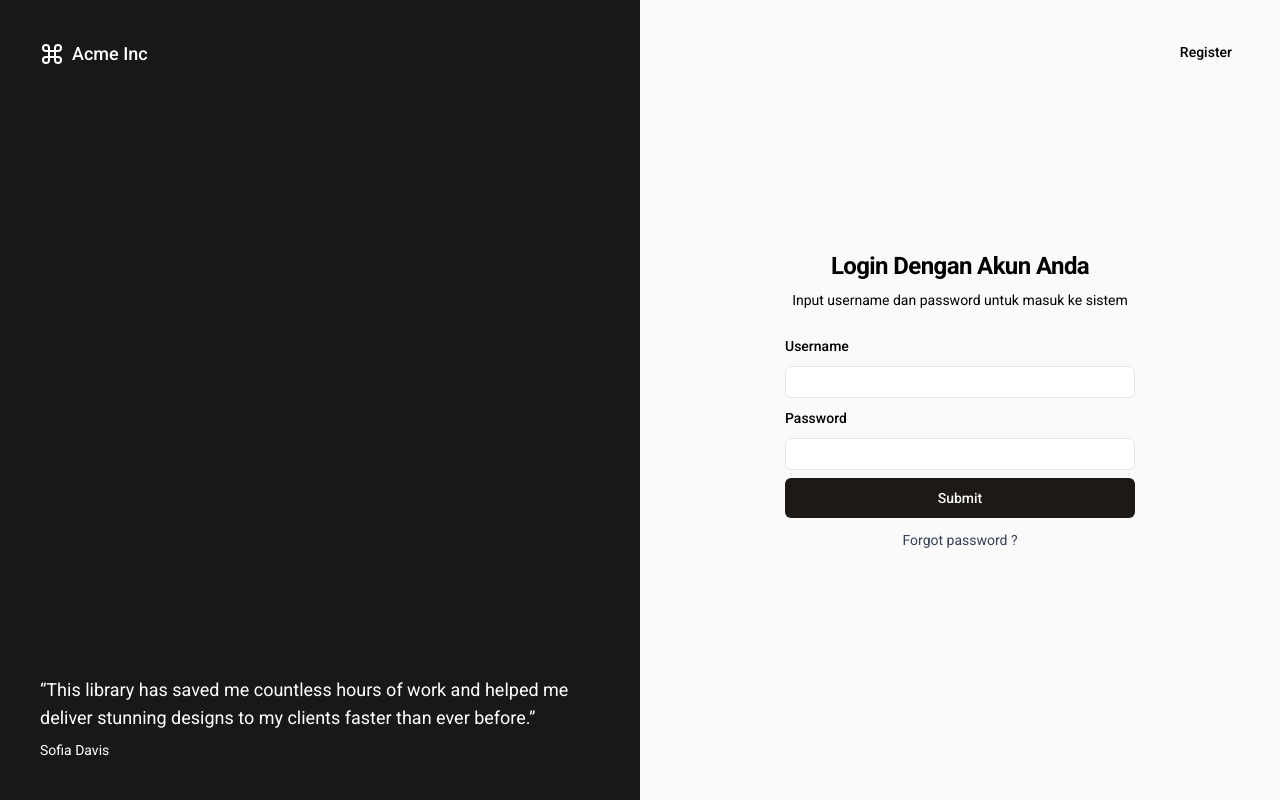
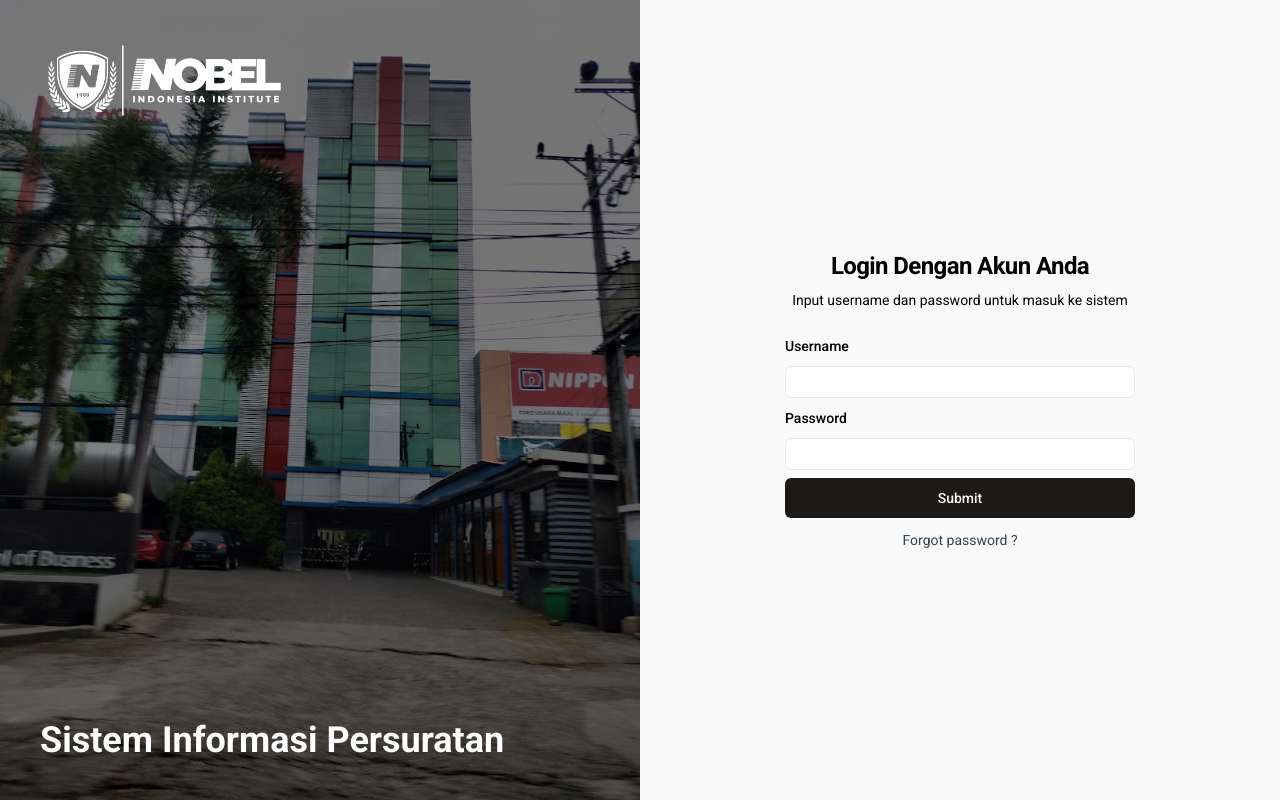
Before and after one commit to ITB-Nobel/nobel-sips-frontend, a Next.js app: page /auth/login in a window 1280 px wide. Built offline with nearby package versions, Linux system fonts and the light colour scheme.

Commit message:
change dashboard overview

```diff
--- a/src/app/auth/components/left-layout.tsx
+++ b/src/app/auth/components/left-layout.tsx
@@ -1,30 +1,34 @@
+import Image from "next/image";
+
 export default function AuthLeftLayout(){
     return  <div className="relative hidden h-full flex-col bg-muted p-10 text-white dark:border-r lg:flex">
-        <div className="absolute inset-0 bg-zinc-900"/>
+        <div className="absolute inset-0 ">
+            <div className={"relative w-full h-screen brightness-50"}>
+                <Image src={"/nobel.jpeg"}
+                       alt={"Nobel Building"}
+                       objectFit={"center"}
+                       fill={true}
+                />
+            </div>
+
+        </div>
         <div className="relative z-20 flex items-center text-lg font-medium">
-            <svg
-                xmlns="http://www.w3.org/2000/svg"
-                viewBox="0 0 24 24"
-                fill="none"
-                stroke="currentColor"
-                strokeWidth="2"
-                strokeLinecap="round"
-                strokeLinejoin="round"
-                className="mr-2 h-6 w-6"
-            >
-                <path d="M15 6v12a3 3 0 1 0 3-3H6a3 3 0 1 0 3 3V6a3 3 0 1 0-3 3h12a3 3 0 1 0-3-3"/>
-            </svg>
-            Acme Inc
+            <Image src={"/logo.png"}
+                   alt={"Logo Nobel"}
+                   width={250}
+                   height={50}
+            />
         </div>
         <div className="relative z-20 mt-auto">
-            <blockquote className="space-y-2">
-                <p className="text-lg">
-                    &ldquo;This library has saved me countless hours of work and
-                    helped me deliver stunning designs to my clients faster than
-                    ever before.&rdquo;
-                </p>
-                <footer className="text-sm">Sofia Davis</footer>
-            </blockquote>
+            <h3 className={"text-4xl font-semibold"}>Sistem Informasi Persuratan</h3>
+            {/*<blockquote className="space-y-2">*/}
+            {/*    <p className="text-lg">*/}
+            {/*        &ldquo;This library has saved me countless hours of work and*/}
+            {/*        helped me deliver stunning designs to my clients faster than*/}
+            {/*        ever before.&rdquo;*/}
+            {/*    </p>*/}
+            {/*    <footer className="text-sm">Sofia Davis</footer>*/}
+            {/*</blockquote>*/}
         </div>
     </div>
 }
--- a/src/app/auth/login/page.tsx
+++ b/src/app/auth/login/page.tsx
@@ -14,15 +14,15 @@ export const metadata: Metadata = {
 export default function LoginPage() {
     return (
         <>
-            <Link
-                href="/auth/registration"
-                className={cn(
-                    buttonVariants({variant: "ghost"}),
-                    "absolute right-4 top-4 md:right-8 md:top-8"
-                )}
-            >
-                Register
-            </Link>
+            {/*<Link*/}
+            {/*    href="/auth/registration"*/}
+            {/*    className={cn(*/}
+            {/*        buttonVariants({variant: "ghost"}),*/}
+            {/*        "absolute right-4 top-4 md:right-8 md:top-8"*/}
+            {/*    )}*/}
+            {/*>*/}
+            {/*    Register*/}
+            {/*</Link>*/}
             <AuthLeftLayout/>
             <div className="lg:p-8">
                 <div className="mx-auto flex w-full flex-col justify-center space-y-6 sm:w-[350px]">
--- a/src/app/dashboard/components/overview.tsx
+++ b/src/app/dashboard/components/overview.tsx
@@ -71,7 +71,7 @@ export function Overview() {
                     axisLine={false}
                     tickFormatter={(value) => `$${value}`}
                 />
-                <Bar dataKey="total" fill="#adfa1d" radius={[4, 4, 0, 0]}/>
+                <Bar dataKey="total" fill="#be123c" radius={[4, 4, 0, 0]}/>
             </BarChart>
         </ResponsiveContainer>
     )
--- a/src/app/dashboard/page.tsx
+++ b/src/app/dashboard/page.tsx
@@ -3,7 +3,9 @@ import {Button} from "@/components/ui/button";
 import {Tabs, TabsContent, TabsList, TabsTrigger} from "@/components/ui/tabs";
 import {Card, CardContent, CardDescription, CardHeader, CardTitle} from "@/components/ui/card";
 import {CalendarDateRangePicker} from "@/app/dashboard/components/date-range-picker";
-import {EnvelopeOpenIcon} from "@radix-ui/react-icons";
+import {EnvelopeClosedIcon, EnvelopeOpenIcon, PaperPlaneIcon} from "@radix-ui/react-icons";
+import React from "react";
+import {Overview} from "@/app/dashboard/components/overview";
 // import {Overview} from "@/app/dashboard/components/overview";
 // import {RecentSales} from "@/app/dashboard/components/recent-sales";
 
@@ -24,7 +26,6 @@ export default function DashboardPage() {
         <Tabs defaultValue="overview" className="space-y-4">
             <TabsList>
                 <TabsTrigger value="overview">Overview</TabsTrigger>
-
                 <TabsTrigger value="reports">
                     Reports
                 </TabsTrigger>
@@ -48,73 +49,37 @@ export default function DashboardPage() {
                     <Card>
                         <CardHeader className="flex flex-row items-center justify-between space-y-0 pb-2">
                             <CardTitle className="text-sm font-medium">
-                                Subscriptions
+                                Surat Keluar
                             </CardTitle>
-                            <svg
-                                xmlns="http://www.w3.org/2000/svg"
-                                viewBox="0 0 24 24"
-                                fill="none"
-                                stroke="currentColor"
-                                strokeLinecap="round"
-                                strokeLinejoin="round"
-                                strokeWidth="2"
-                                className="h-4 w-4 text-muted-foreground"
-                            >
-                                <path d="M16 21v-2a4 4 0 0 0-4-4H6a4 4 0 0 0-4 4v2"/>
-                                <circle cx="9" cy="7" r="4"/>
-                                <path d="M22 21v-2a4 4 0 0 0-3-3.87M16 3.13a4 4 0 0 1 0 7.75"/>
-                            </svg>
+                            <EnvelopeClosedIcon className={"h-6 w-6"} strokeWidth={1} />
                         </CardHeader>
                         <CardContent>
-                            <div className="text-2xl font-bold">+2350</div>
-                            <p className="text-xs text-muted-foreground">
-                                +180.1% from last month
+                            <div className="text-2xl font-bold">350</div>
+                            <p className="text-xs text-muted-foreground capitalize cursor-pointer">
+                                Lihat selengkapnya
                             </p>
                         </CardContent>
                     </Card>
                     <Card>
                         <CardHeader className="flex flex-row items-center justify-between space-y-0 pb-2">
-                            <CardTitle className="text-sm font-medium">Sales</CardTitle>
-                            <svg
-                                xmlns="http://www.w3.org/2000/svg"
-                                viewBox="0 0 24 24"
-                                fill="none"
-                                stroke="currentColor"
-                                strokeLinecap="round"
-                                strokeLinejoin="round"
-                                strokeWidth="2"
-                                className="h-4 w-4 text-muted-foreground"
-                            >
-                                <rect width="20" height="14" x="2" y="5" rx="2"/>
-                                <path d="M2 10h20"/>
-                            </svg>
+                            <CardTitle className="text-sm font-medium">Disposisi Surat</CardTitle>
+                            <PaperPlaneIcon className={"h-6 w-6"} strokeWidth={1} />
                         </CardHeader>
                         <CardContent>
-                            <div className="text-2xl font-bold">+12,234</div>
-                            <p className="text-xs text-muted-foreground">
-                                +19% from last month
+                            <div className="text-2xl font-bold">234</div>
+                            <p className="text-xs text-muted-foreground capitalize cursor-pointer">
+                                Lihat selengkapnya
                             </p>
                         </CardContent>
                     </Card>
                 </div>
                 <div className="grid gap-4 md:grid-cols-2 lg:grid-cols-7">
-                    <Card className="col-span-4">
+                    <Card className="col-span-7">
                         <CardHeader>
                             <CardTitle>Overview</CardTitle>
                         </CardHeader>
                         <CardContent className="pl-2">
-                            {/*<Overview />*/}
-                        </CardContent>
-                    </Card>
-                    <Card className="col-span-3">
-                        <CardHeader>
-                            <CardTitle>Recent Sales</CardTitle>
-                            <CardDescription>
-                                You made 265 sales this month.
-                            </CardDescription>
-                        </CardHeader>
-                        <CardContent>
-                            {/*<RecentSales />*/}
+                            <Overview />
                         </CardContent>
                     </Card>
                 </div>
--- a/src/components/navigation/main-nav.tsx
+++ b/src/components/navigation/main-nav.tsx
@@ -21,13 +21,17 @@ export function MainNav({
                             ...props
                         }: React.HTMLAttributes<HTMLElement>) {
     const pathname = usePathname()
+
+    const styles = {
+        linkStyle: "flex-icon text-sm font-medium text-muted-foreground transition-colors hover:text-primary"
+    }
     return (
         <nav
             className={cn("flex items-center space-x-16", className)}
             {...props}
         >
             <Image
-                src="vercel.svg"
+                src="/logo.png"
                 width={100}
                 height={30}
                 alt="Authentication"
@@ -36,7 +40,7 @@ export function MainNav({
             <div className={"flex space-x-8 items-center"}>
                 <Link
                     href="/dashboard"
-                    className={"flex-icon text-sm font-medium text-muted-foreground transition-colors hover:text-primary"}>
+                    className={cn(styles.linkStyle, `${pathname === "/dashboard" ? "active" : ""}`)}>
                     <DashboardIcon/>
                     Dashboard
                 </Link>
@@ -46,19 +50,19 @@ export function MainNav({
 
                 <Link
                     href="/dashboard/surat-masuk"
-                    className="flex-icon text-sm font-medium text-muted-foreground transition-colors hover:text-primary">
+                    className={cn(styles.linkStyle, `${pathname === "/dashboard/surat-masuk" ? "active" : ""}`)}>
                     <EnvelopeOpenIcon/>
                     Surat Masuk
                 </Link>
                 <Link
                     href="/dashboard/surat-keluar"
-                    className="flex-icon text-sm font-medium text-muted-foreground transition-colors hover:text-primary">
+                    className={cn(styles.linkStyle, `${pathname === "/dashboard/surat-keluar" ? "active" : ""}`)}>
                     <EnvelopeClosedIcon/>
                     Surat Keluar
                 </Link>
                 <Link
                     href="/dashboard/disposisi"
-                    className="flex-icon text-sm font-medium text-muted-foreground transition-colors hover:text-primary">
+                    className={cn(styles.linkStyle, `${pathname === "/dashboard/disposisi" ? "active" : ""}`)}>
                     <PaperPlaneIcon/>
                     Disposisi
                 </Link>
@@ -107,7 +111,7 @@ export function NavigationMenuDemo() {
                         Master Data
                     </NavigationMenuTrigger>
                     <NavigationMenuContent>
-                        <ul className="grid gap-3 p-4 w-[200px]">
+                        <ul className="grid gap-1 px-4 py-2 w-[200px]">
                             <ListItem href="/docs" title="User"/>
                             <ListItem href="/docs/installation" title="Departemen"/>
                             {/*<ListItem href="/docs/primitives/typography" title="Country"/>*/}
--- a/src/components/navigation/user-nav.tsx
+++ b/src/components/navigation/user-nav.tsx
@@ -1,3 +1,4 @@
+'use client'
 import {
   DropdownMenu,
   DropdownMenuContent,
@@ -10,17 +11,18 @@ import {
 } from "@/components/ui/dropdown-menu";
 import {Button} from "@/components/ui/button";
 import Link from "next/link";
+import {Avatar, AvatarFallback, AvatarImage} from "@radix-ui/react-avatar";
 
 
 export function UserNav() {
     return (
         <DropdownMenu>
             <DropdownMenuTrigger asChild>
-                <Button variant="ghost" className="relative h-8 w-8 rounded-full">
-                    {/*<Avatar className="h-8 w-8">*/}
-                    {/*  <AvatarImage src="/avatars/01.png" alt="@shadcn" />*/}
-                    {/*  <AvatarFallback>SC</AvatarFallback>*/}
-                    {/*</Avatar>*/}
+                <Button variant="outline" className="relative h-8 w-8 rounded-full">
+                    <Avatar className="h-8 w-8">
+                      <AvatarImage src="/next.svg" alt="@shadcn" />
+                      <AvatarFallback>SC</AvatarFallback>
+                    </Avatar>
                 </Button>
             </DropdownMenuTrigger>
             <DropdownMenuContent className="w-56" align="end" forceMount>
@@ -42,20 +44,20 @@ export function UserNav() {
                     {/*  Billing*/}
                     {/*  <DropdownMenuShortcut>⌘B</DropdownMenuShortcut>*/}
                     {/*</DropdownMenuItem>*/}
-                    <Link href={"/dashboard/setting"}>
-                        <DropdownMenuItem>
-                            Settings
-                            <DropdownMenuShortcut>⌘S</DropdownMenuShortcut>
-                        </DropdownMenuItem>
-                    </Link>
+                    {/*<Link href={"/dashboard/setting"}>*/}
+                    {/*    <DropdownMenuItem>*/}
+                    {/*        Settings*/}
+                    {/*        <DropdownMenuShortcut>⌘S</DropdownMenuShortcut>*/}
+                    {/*    </DropdownMenuItem>*/}
+                    {/*</Link>*/}
 
 
                     {/*<DropdownMenuItem>New Team</DropdownMenuItem>*/}
                 </DropdownMenuGroup>
-                <DropdownMenuSeparator/>
+                {/*<DropdownMenuSeparator/>*/}
                 <DropdownMenuItem>
                     Log out
-                    <DropdownMenuShortcut>⇧⌘Q</DropdownMenuShortcut>
+                    {/*<DropdownMenuShortcut>⇧⌘Q</DropdownMenuShortcut>*/}
                 </DropdownMenuItem>
             </DropdownMenuContent>
         </DropdownMenu>
```
Also changed, not shown: public/logo.png (added), public/nobel.jpeg (added).
